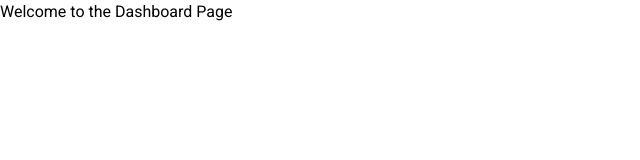
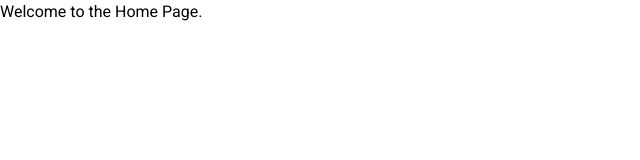
Before and after one commit to Zaheer289/FlowBoard, a React (Vite) app in the folder flowboard-frontend/: page / in a window 1280 px wide. Shown: the top 160 px of the page, without its empty margins (0-640 px from the left). Built offline with nearby package versions, Linux system fonts and the light colour scheme; a web font is replaced by a local one.

Commit message:
Changed dashboard routing and added a seperate home page.

```diff
--- a/flowboard-frontend/src/App.jsx
+++ b/flowboard-frontend/src/App.jsx
@@ -7,11 +7,13 @@ import Projects from './pages/Projects';
 import './app.css';
 import TermsConditions from './pages/TermsConditions';
 import PrivacyPolicy from './pages/PrivacyPolicy';
+import Home from './pages/Home';
 
 function App() {
   return(
     <Routes>
-      <Route index element={<Dashboard />} />
+      <Route index element={<Home />}></Route>
+      <Route path="/dashboard" element={<Dashboard />} />
       <Route path="/login" element={<Login />} />
       <Route path="/register" element={<Register />} />
       <Route path="/community" element={<Community />} />
--- /dev/null
+++ b/flowboard-frontend/src/pages/Home.jsx
@@ -0,0 +1,6 @@
+function Home(){
+    return (
+        <h1>Welcome to the Home Page.</h1>
+    )
+}
+export default Home;
```
